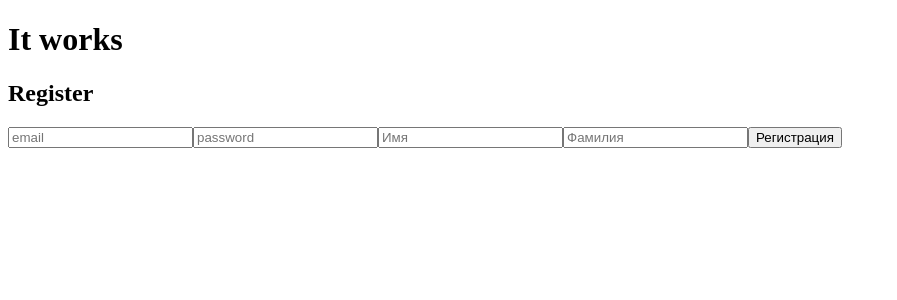
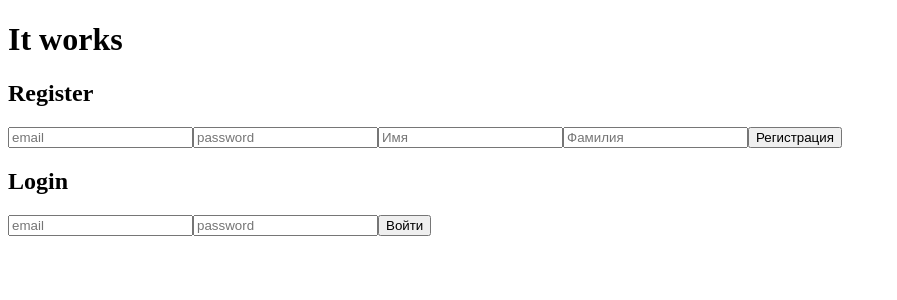
Before and after one commit to EvgeniiMeleshkov/rating-frontend, a React (Vite) app: page / in a window 1280 px wide. Shown: the top 300 px of the page, without its empty margins (0-897 px from the left). Built offline with nearby package versions, Linux system fonts and the light colour scheme.

Commit message:
Refactor file structure

```diff
--- a/src/App.jsx
+++ b/src/App.jsx
@@ -1,9 +1,12 @@
-import RegisterForm from './components/RegisterForm'
+import LoginForm from './components/forms/LoginForm'
+import RegisterForm from './components/forms/RegisterForm'
+
 function App() {
   return (
     <>
     <h1>It works</h1>
     <RegisterForm />
+    <LoginForm />
     </>
   )
 }
--- /dev/null
+++ b/src/components/forms/LoginForm.jsx
@@ -0,0 +1,30 @@
+export default function LoginForm () {
+  async function onSubmit (evt) {
+    evt.preventDefault()
+    const formData = new FormData(evt.target)
+    const payload = Object.fromEntries(formData.entries())
+
+    const res = await fetch ('/api/auth/login', {
+      method: 'POST',
+      headers: new Headers({
+        'Content-type': 'application/json'
+      }),
+      body: JSON.stringify(payload)
+    })
+
+    const token = await res.text()
+
+    localStorage.setItem('token', token)
+  }
+
+  return (
+    <>
+    <h2>Login</h2>
+    <form onSubmit={onSubmit}>
+      <input type="email" name="email" placeholder="email" />
+      <input type="password" name="password" placeholder="password" />
+      <button>Войти</button>
+    </form>
+    </>
+  )
+}
```
Also changed, not shown: src/components/profile/Profile.jsx (added, +8 -0 lines), src/components/forms/RegisterForm.jsx (renamed from src/components/RegisterForm.jsx).
